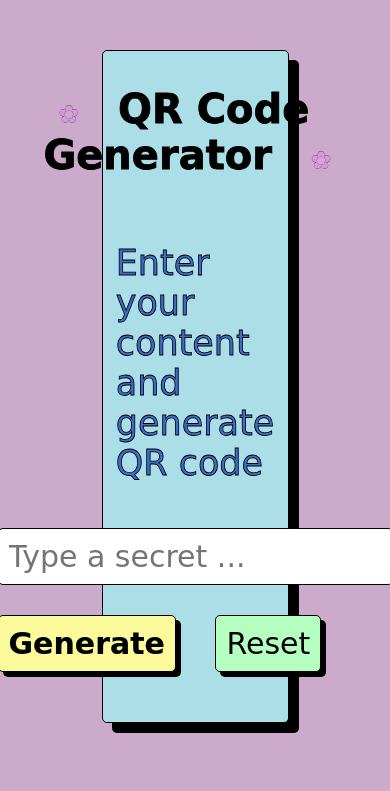
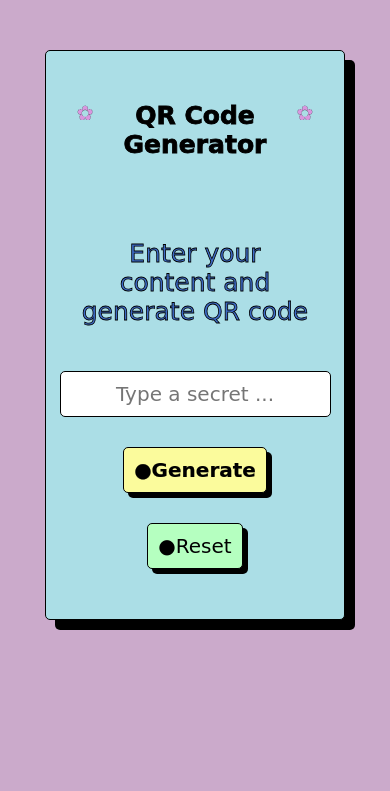
Before and after one commit to fojanb/20-Days-of-JavaScript, a website: page Day-20-Nodejs-QR-Code-Generator/public/index.html in a window 390 px wide. Shown: the top 791 px of the page. Drawn offline with Linux system fonts and the light colour scheme; a web font is replaced by a local one.

Commit message:
Add media query

```diff
--- a/Day-20-Nodejs-QR-Code-Generator/public/index.html
+++ b/Day-20-Nodejs-QR-Code-Generator/public/index.html
@@ -11,22 +11,8 @@
   <body>
     <div class="container">
       <h1>
-        <span
-          style="
-            color: #d996df;
-            font-size: 25px;
-            -webkit-text-stroke: 0.01rem rgb(0, 0, 0);
-          "
-          >✿&nbsp;</span
-        ><span id="main-title">QR Code Generator</span
-        ><span
-          style="
-            color: #d996df;
-            font-size: 25px;
-            -webkit-text-stroke: 0.01rem rgb(0, 0, 0);
-          "
-          >&nbsp;✿</span
-        >
+        <span class="flower">✿</span><span id="main-title">QR Code Generator</span
+        ><span class="flower">✿</span>
       </h1>
       <div class="content">Enter your content and generate QR code</div>
       <form id="qr-form">
@@ -39,8 +25,8 @@
           value=""
           required
         />
-        <button type="submit">Generate</button>
-        <input type="button" value="Reset" id="reset"/>
+        <button type="submit">●Generate</button>
+        <input type="button" value="●Reset" id="reset" />
       </form>
       <img src="" alt="qr-code" style="display: none" id="qr-code" />
     </div>
--- a/Day-20-Nodejs-QR-Code-Generator/public/style.css
+++ b/Day-20-Nodejs-QR-Code-Generator/public/style.css
@@ -1,11 +1,6 @@
-/* @import url("https://fonts.googleapis.com/css2?family=Concert+One&display=swap"); */
-
 @import url("https://fonts.googleapis.com/css2?family=Concert+One&family=Gaegu:wght@700&display=swap");
-
 * {
   box-sizing: border-box;
-  /* font-family: "Concert One", cursive; */
-  /* font-family: "Concert One", cursive; */
   font-family: "Gaegu", cursive;
 }
 body {
@@ -19,7 +14,7 @@ body {
   justify-content: center;
   border: 1px solid black;
   border-radius: 5px;
-  width: 50%;
+  width: 55%;
   margin: 50px auto;
   padding: 20px;
   box-shadow: 10px 10px;
@@ -27,9 +22,13 @@ body {
 .container * {
   margin: 15px;
   font-size: 30px;
+  text-align: center;
 }
 .container h1 {
   margin-bottom: 50px;
+  display: flex;
+  flex-wrap: nowrap;
+  text-align: center;
 }
 .container h1 #main-title {
   color: #000000;
@@ -44,7 +43,6 @@ body {
   font-weight: bold;
   -webkit-text-stroke: 0.01rem rgb(0, 0, 0);
   box-shadow: 5px 5px;
-
 }
 .container form button:hover {
   cursor: pointer;
@@ -63,11 +61,14 @@ body {
   box-shadow: 5px 5px;
 }
 .container .content {
-  /* color: #000000;
-  -webkit-text-stroke: 0.05rem rgba(0, 0, 0, 1); */
   color: #3d6bc7;
   font-size: 35px;
   -webkit-text-stroke: 0.05rem rgb(0, 0, 0);
+}
+.flower {
+  color: #d996df;
+  font-size: 25px;
+  -webkit-text-stroke: 0.01rem rgb(0, 0, 0);
 }
 footer {
   display: flex;
@@ -79,3 +80,26 @@ footer {
   left: 50%;
   margin-left: -150px;
 }
+@media screen and (max-width: 975px) {
+  .container h1 #main-title {
+    font-size: 30px;
+  }
+  .container {
+    width: 70%;
+  }
+}
+@media screen and (max-width: 827px) {
+  .container * {
+    margin: 15px;
+    font-size: 20px;
+  }
+  .container h1 #main-title {
+    font-size: 25px;
+  }
+  .container {
+    width: 80%;
+  }
+  .container .content {
+    font-size: 25px;
+  }
+}
```
